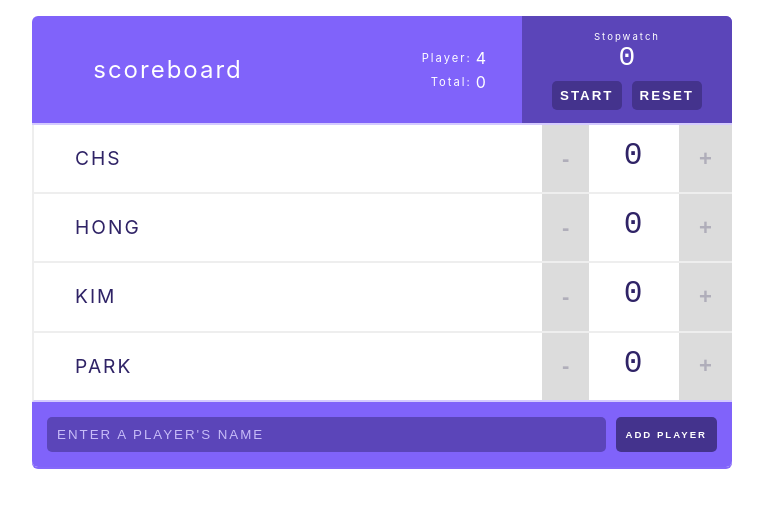
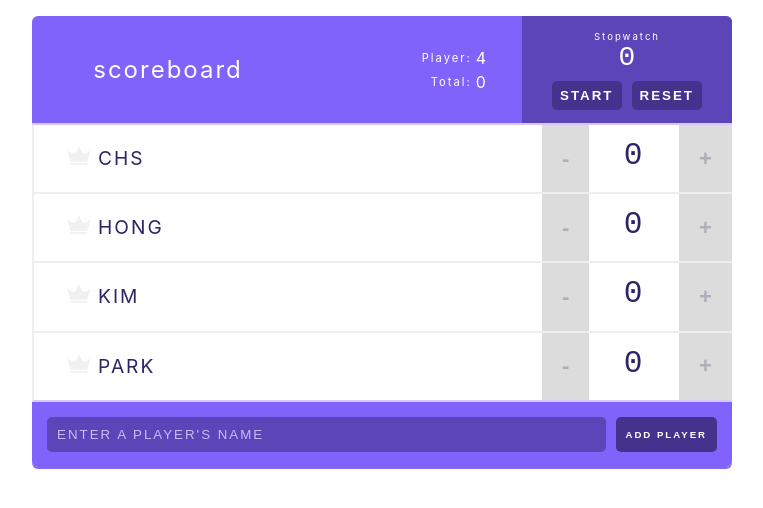
Before and after one commit to heesangs/scoreboard_20, a React (Create React App) app: page / in a window 1280 px wide. Shown: the top 508 px of the page, without its empty margins (258-1021 px from the left). Built offline with nearby package versions, Linux system fonts and the light colour scheme.

Commit message:
CustomPlayer HighScore 동적 클래스 바인딩

```diff
--- a/package.json
+++ b/package.json
@@ -6,6 +6,7 @@
     "@testing-library/jest-dom": "^4.2.4",
     "@testing-library/react": "^9.5.0",
     "@testing-library/user-event": "^7.2.1",
+    "lodash": "^4.17.20",
     "react": "^16.14.0",
     "react-dom": "^16.14.0",
     "react-scripts": "3.4.3"
--- a/src/App.js
+++ b/src/App.js
@@ -3,7 +3,7 @@
 import AddPlayerForm from "./component/AddPlayerForm";
 import { Header } from "./component/Header";
 import CustomPlayer from "./component/CustomPlayer";
-
+import _ from 'lodash';
 
 let maxId = 4;
 
@@ -51,6 +51,11 @@
     })
   }
 
+  getHighScore() {
+    const maxObj = _.maxBy(this.state.players, 'score');
+    return maxObj.score ? maxObj.score : null;
+  }
+
   render() {
     return (
       <div className="scoreboard">
@@ -74,6 +79,7 @@
               id={player.id}
               removePlayer={this.handleRemovePlayer}
               changeScore={this.handleChangeScore}
+              isHighScore={player.score === this.getHighScore()}
             ></CustomPlayer>
           })
           // map : item(배열안 요소)의 그룹값만 모아서 새로운 배열을 만듦 (유사:map, reducer, filter)
--- a/src/component/CustomPlayer.jsx
+++ b/src/component/CustomPlayer.jsx
@@ -2,10 +2,17 @@
 import Player from './Players'
 
 function CustomPlayer(props) {
+    let dynamicClass = 'svg';
+    if (props.isHighScore) {
+        dynamicClass += ' ' + 'is-high-score';
+    }
     return (
         <Player {...props}>
             {/* 모든 프롭스를 넘겨줄때 ...props를 사용한다. */}
-
+            <svg viewBox="0 0 44 35" className={dynamicClass}>
+                <path d="M26.7616 10.6207L21.8192 0L16.9973 10.5603C15.3699 14.1207 10.9096 15.2672 7.77534 12.9741L0 7.24138L6.56986 28.8448H37.0685L43.5781 7.72414L35.7425 13.0948C32.6685 15.2672 28.3288 14.0603 26.7616 10.6207Z" transform="translate(0 0.301727)" />
+                <rect width="30.4986" height="3.07759" transform="translate(6.56987 31.5603)" />
+            </svg>
         </Player>
     )
 }
--- a/src/component/Players.jsx
+++ b/src/component/Players.jsx
@@ -1,12 +1,13 @@
 import Counter from "./Counter";
 import React from "react";
 
-let Player = ({removePlayer, id, name, score, changeScore}) => {
+let Player = ({ removePlayer, id, name, score, changeScore, children }) => {
   return (
     <div className="player">
       <span className='player-name'>
-      <button className='remove-player' onClick={() => removePlayer(id)}>x</button>
-      <span className="player-name">{name}</span>
+        <button className='remove-player' onClick={() => removePlayer(id)}>x</button>
+        {children}
+        {name}
       </span>
       <Counter score={score} id={id} changeScore={changeScore}></Counter>
     </div>
```
